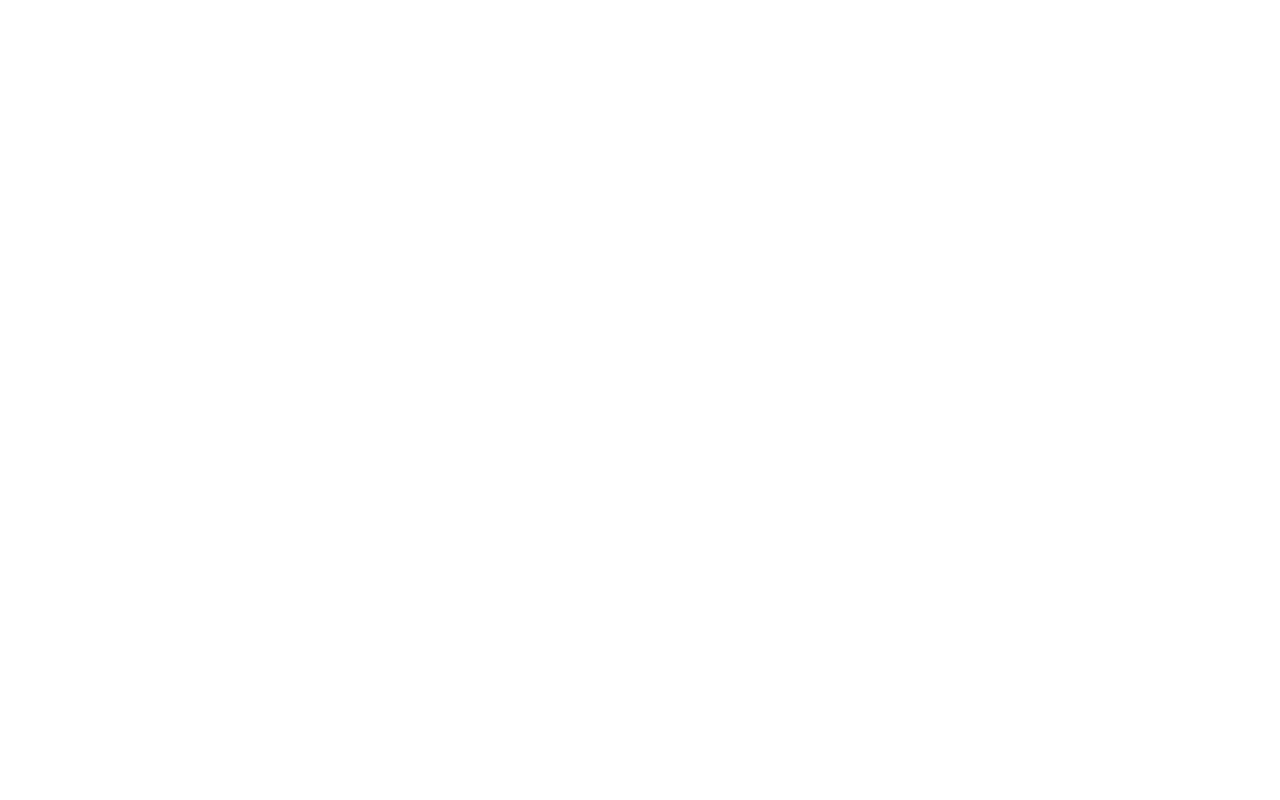
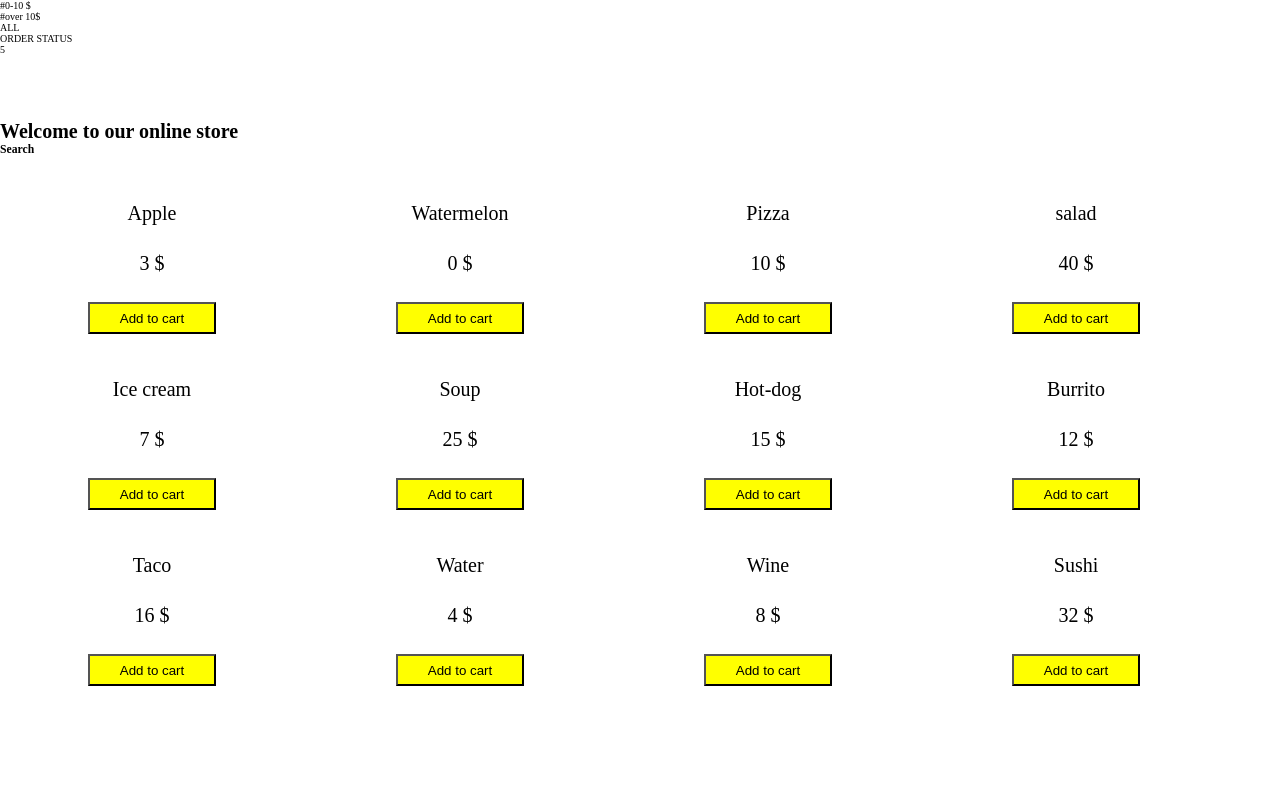
Before and after one commit to SilvaOz/Swish-shop, a plain HTML site: page index.html in a window 1280 px wide. Drawn offline with Linux system fonts and the light colour scheme.

Commit message:
cards sind fertig

```diff
--- a/css/main.css
+++ b/css/main.css
@@ -0,0 +1,44 @@
+* {
+    margin: 0;
+    padding: 0;
+    box-sizing: border-box;
+}
+
+body {
+    width: 100vw;
+    height: 100vh;
+    font-size: 10px;
+}
+
+header {
+    width: 100vw;
+    height: 15vh;
+}
+
+main {
+    width: 100vw;
+    height: 85vh;
+}
+
+#container {
+    display: grid;
+    grid-template-columns: repeat(4, 1fr);
+    gap: 1rem;
+    margin: 2rem;
+}
+
+.card {
+    width: 15rem;
+   height: 10rem;
+    font-size: 2em;
+    display: flex;
+    flex-direction: column;
+    justify-content: space-around;
+    align-items: center;
+}
+
+button {
+    background-color: yellow;
+    width: 8rem;
+    height: 2rem;
+}
--- a/index.html
+++ b/index.html
@@ -5,10 +5,91 @@
     <meta http-equiv="X-UA-Compatible" content="IE=edge">
     <meta name="viewport" content="width=device-width, initial-scale=1.0">
     <title>Document</title>
+    <link rel="stylesheet" href="css/main.css">
 </head>
 <body>
-    <header></header>
-    <main></main>
-    <footer></footer>
+    <header>
+        <div id="logo"></div>
+        <div id="center">
+            <ul>
+                <li>#0-10 $</li>
+                <li>#over 10$</li>
+                <li>ALL</li>
+            </ul>
+        </div>
+        <div id="right">
+            <div>ORDER STATUS</div>
+            <div class="">5</div>
+        </div>
+    </header>
+    <main>
+        <h1>Welcome to our online store</h1>
+        <h3>Search</h3>
+        <div id="container">
+            <div class="card">
+                <p>Apple</p>
+                <p>3 $</p>
+                <button>Add to cart</button>
+            </div>
+            <div class="card">
+                <p>Watermelon</p>
+                <p>0 $</p>
+                <button>Add to cart</button>
+            </div>
+            <div class="card">
+                <p>Pizza</p>
+                <p>10 $</p>
+                <button>Add to cart</button>
+            </div>
+            <div class="card">
+                <p>salad</p>
+                <p>40 $</p>
+                <button>Add to cart</button>
+            </div>
+            <div class="card">
+                <p>Ice cream</p>
+                <p>7 $</p>
+                <button>Add to cart</button>
+            </div>
+            <div class="card">
+                <p>Soup</p>
+                <p>25 $</p>
+                <button>Add to cart</button>
+            </div>
+            <div class="card">
+                <p>Hot-dog</p>
+                <p>15 $</p>
+                <button>Add to cart</button>
+            </div>
+            <div class="card">
+                <p>Burrito</p>
+                <p>12 $</p>
+                <button>Add to cart</button>
+            </div>
+            <div class="card">
+                <p>Taco</p>
+                <p>16 $</p>
+                <button>Add to cart</button>
+            </div>
+            <div class="card">
+                <p>Water</p>
+                <p>4 $</p>
+                <button>Add to cart</button>
+            </div>
+            <div class="card">
+                <p>Wine</p>
+                <p>8 $</p>
+                <button>Add to cart</button>
+            </div>
+            <div class="card">
+                <p>Sushi</p>
+                <p>32 $</p>
+                <button>Add to cart</button>
+            </div>
+
+
+
+    </main>
+
 </body>
 </html>
```
